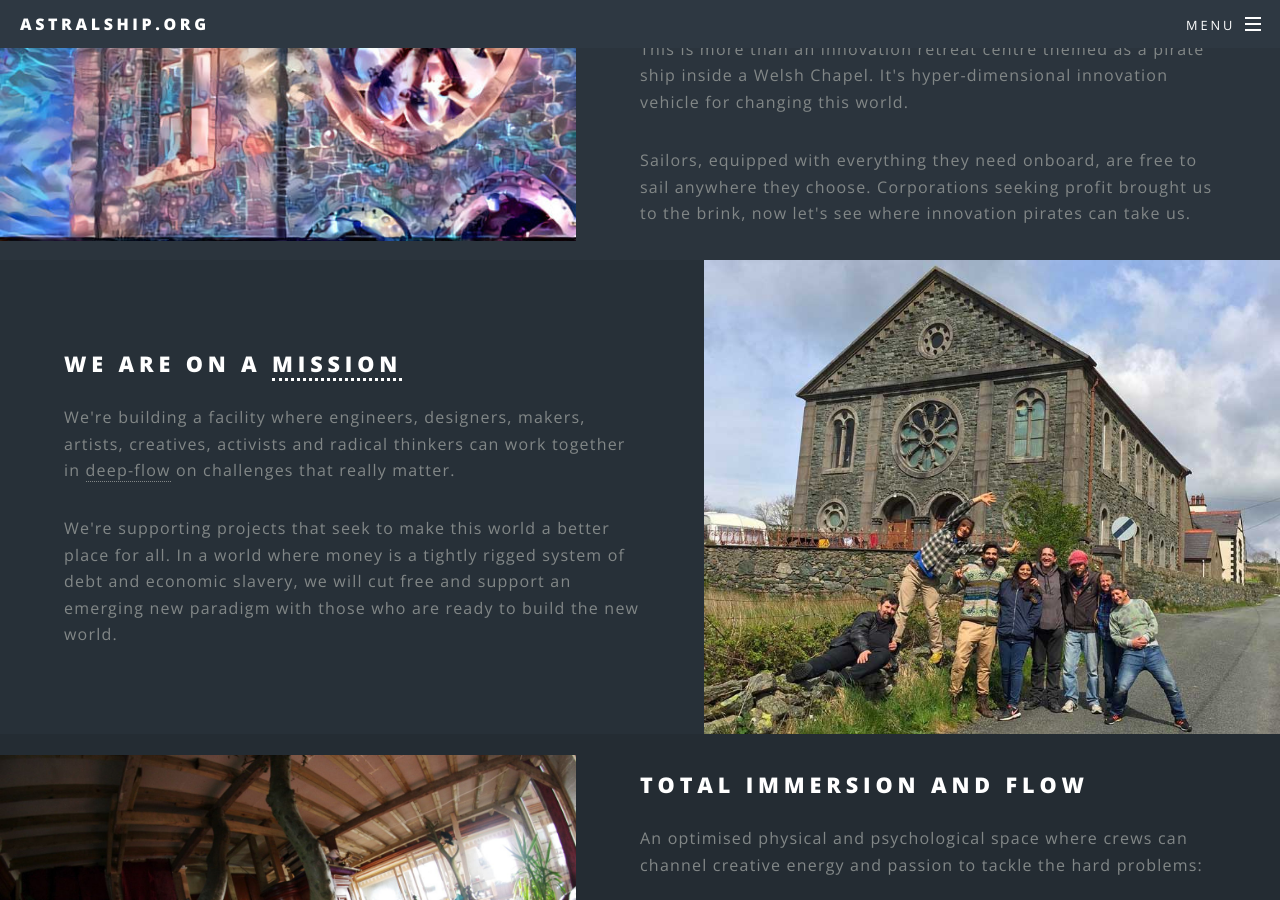
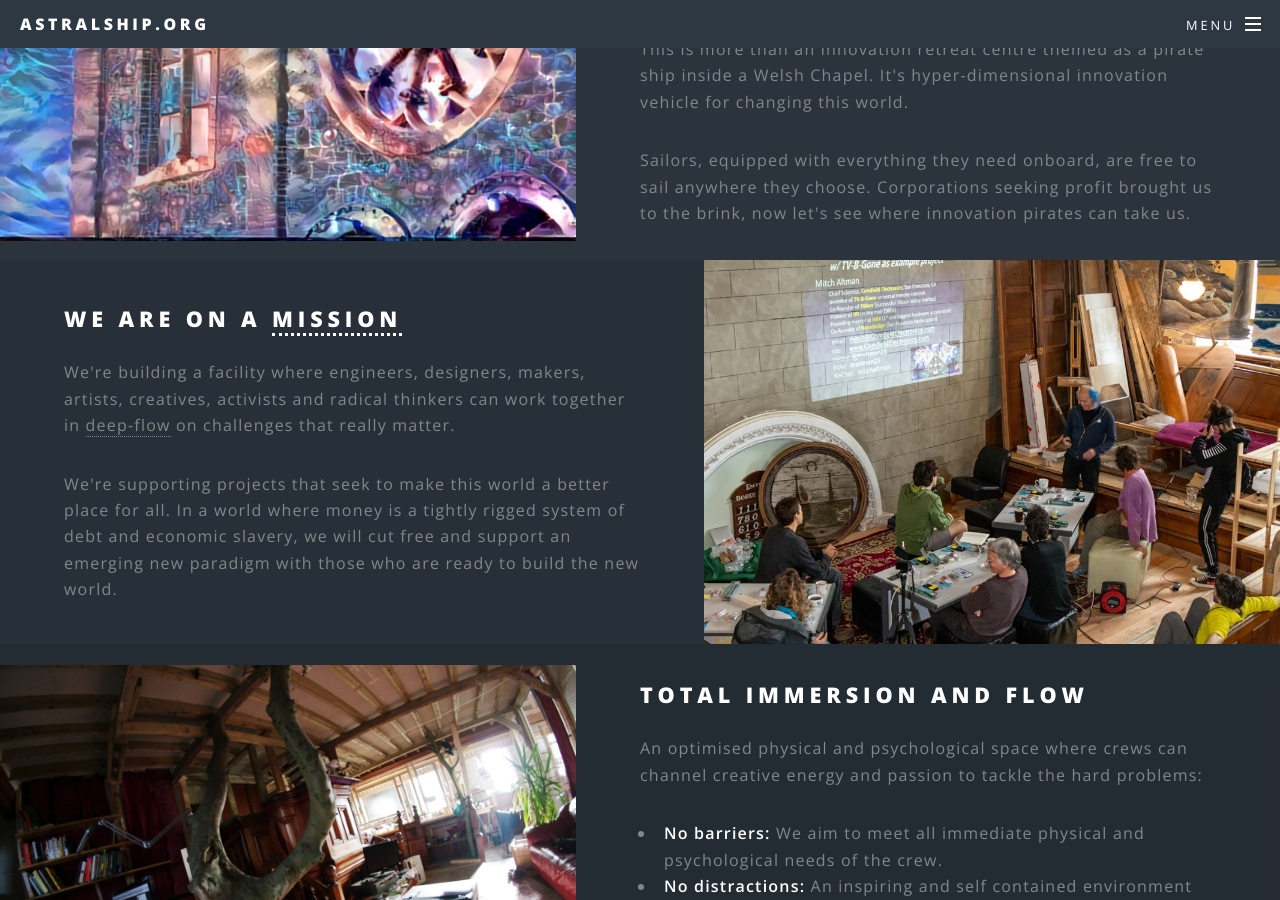
Before and after one commit to astralship/astralship.github.io, a Jekyll site: the page built from index.html, in a window 1280 px wide and 900 px high, scrolled down 1604 px. Built offline with Jekyll 4.4.1, drawn with Linux system fonts in a browser that asks for light colours; comment, search, counter and statistics services are not loaded.

Commit message:
replaced image featuring billy to one with mitch from voyage after billy complained

```diff
--- a/index.html
+++ b/index.html
@@ -64,7 +64,7 @@
 
 
 						<section class="spotlight">
-							<div class="image"><img src="images/chapel-outside-team.jpg" alt="team members outside in the sunshine" /></div><div class="content">
+							<div class="image"><img src="images/mitchOnboard.jpg" alt="Mitch Altman on deck leading our first voyage - hacker sailing" /></div><div class="content">
 								<h2>We are on a <a href="mission.html">mission</a></h2>
 								<p>We're building a facility where engineers, designers, makers, artists, creatives, activists and radical thinkers can work together in <a href="flow.html">deep-flow</a> on challenges that really matter.</p>
 								<p>We're supporting projects that seek to make this world a better place for all. In a world where money is a tightly rigged system of debt and economic slavery, we will cut free and support an emerging new paradigm with those who are ready to build the new world.</p>
```
Also changed, not shown: images/mitchOnboard.jpg (added).
